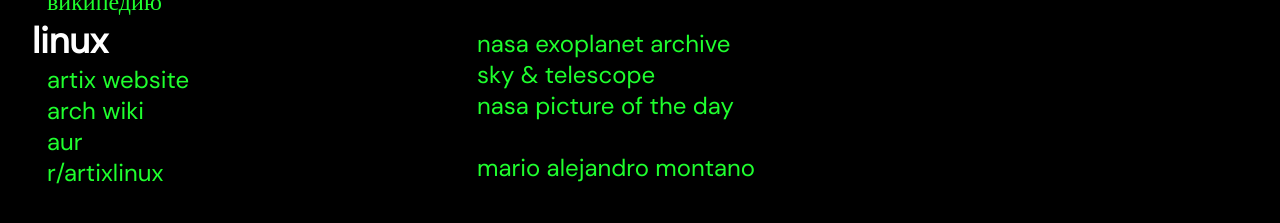
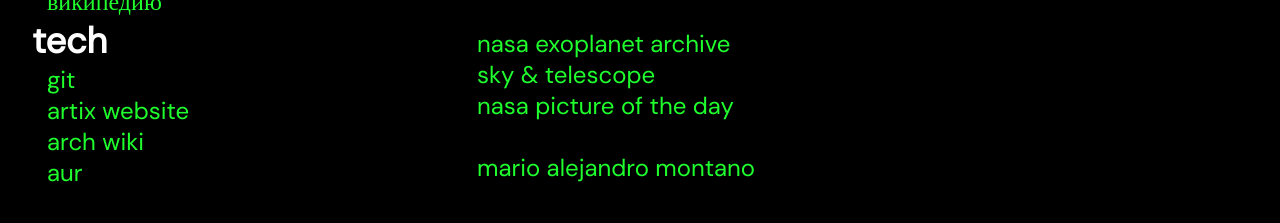
Before and after one commit to UncleBela/homepage, a plain HTML site: page index.html in a window 1280 px wide. Shown: the part 533-756 px from the top of the page. Drawn offline with Linux system fonts and the light colour scheme.

```diff
--- a/index.html
+++ b/index.html
@@ -38,12 +38,12 @@
 					<li><a target="_blank" href="https://zh.wikipedia.org/">维基百科 自由的百科全书</a></li>
 					<li><a target="_blank" href="https://ru.wikipedia.org/">Википедию</a></li>
 				</ul>
-				<h2>Linux</h2>
-				<ul>
-					<li><a target="_blank" href="https://artixlinux.org/">Artix Website</a></li>
+				<h2>tech</h2>
+                <ul>
+                    <li><a target="_blank" href="https://www.github.com/">Git</a></li>
+                    <li><a target="_blank" href="https://artixlinux.org/">Artix Website</a></li>
 					<li><a target="_blank" href="https://wiki.archlinux.org/">Arch Wiki</a></li>
 					<li><a target="_blank" href="https://aur.archlinux.org/">AUR</a></li>
-					<li><a target="_blank" href="https://reddit.com/r/artixlinux">r/artixlinux</a></li>
 				</ul>
 			</div>
 
```
